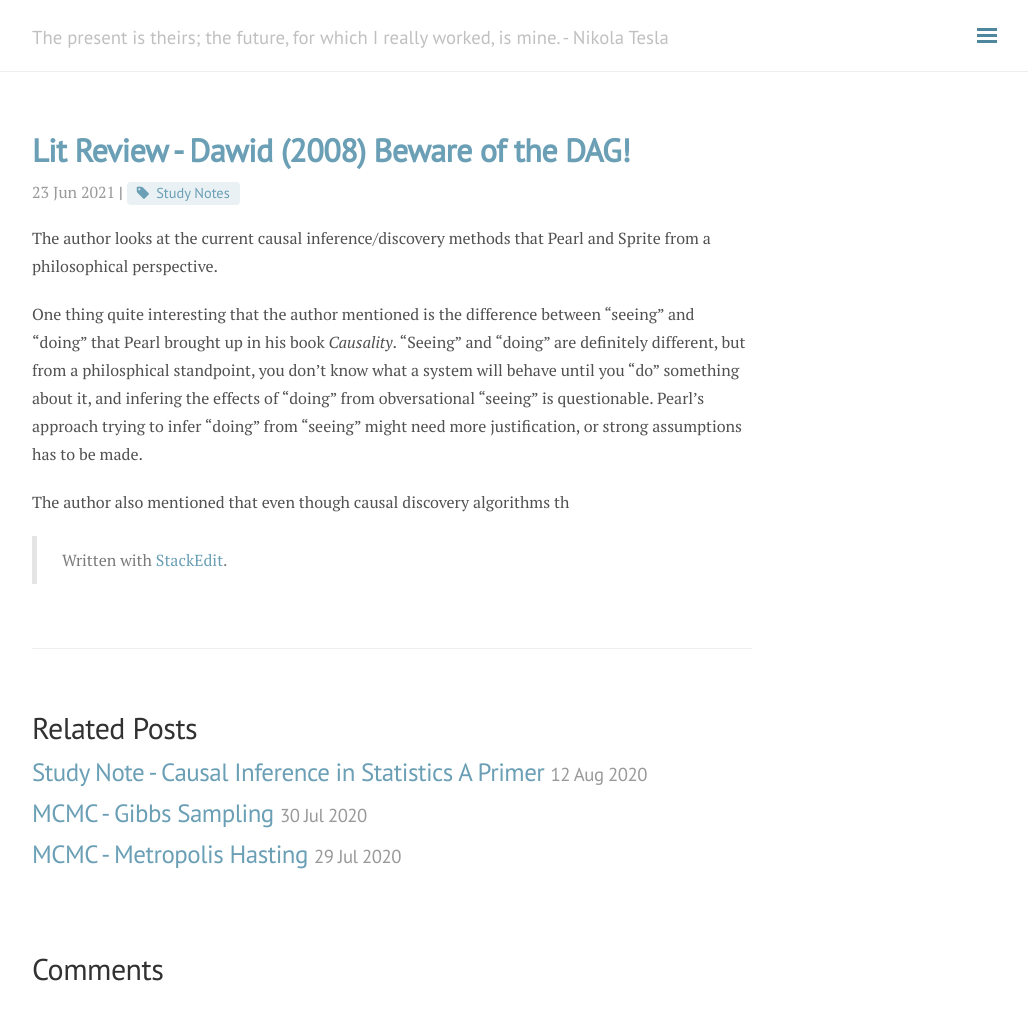
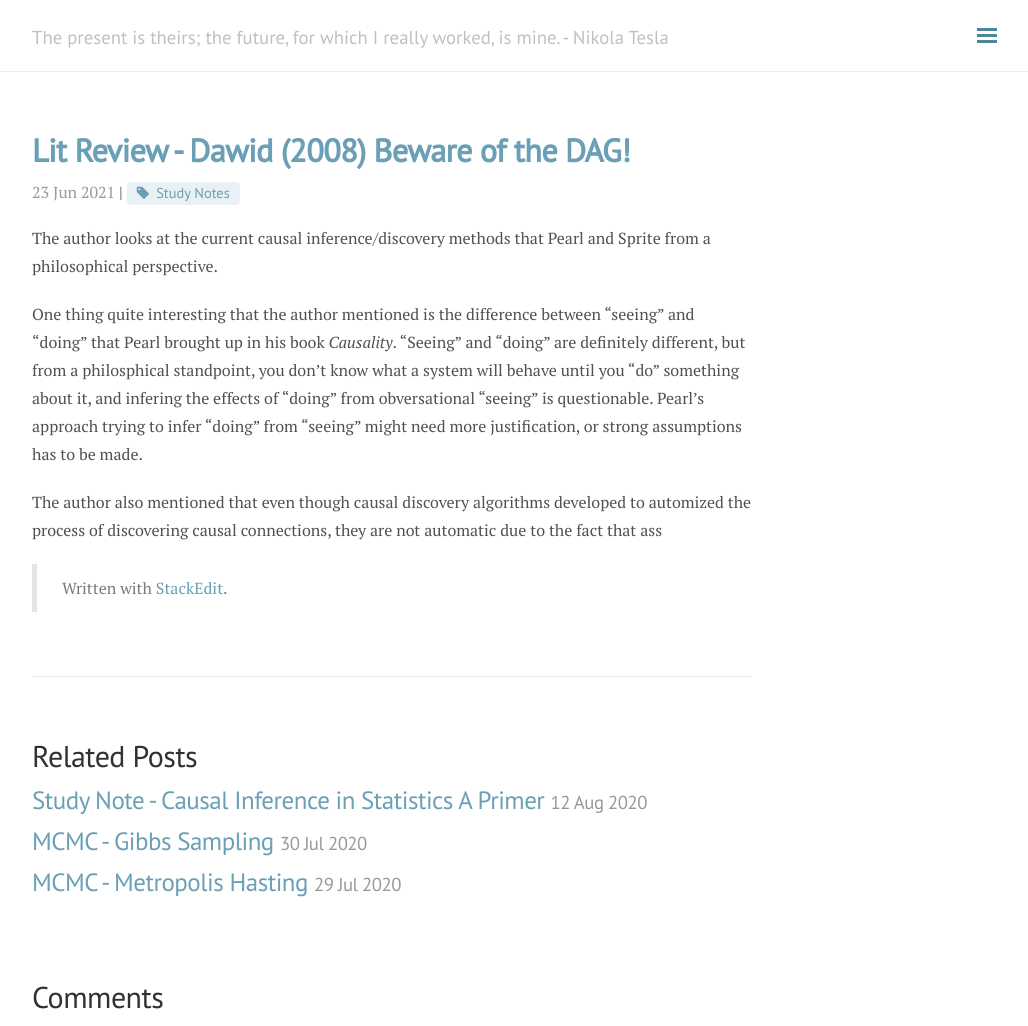
Before and after one commit to andylikescodes/andylikescodes.github.io, a Jekyll site: the page built from _posts/2021-06-23-Lit-Review-Dawid-2008.md, in a window 1280 px wide and 1026 px high. Shown: the whole window, without its empty margins (248-1276 px from the left). Built offline with Jekyll 4.4.1, drawn with Linux system fonts in a browser that asks for light colours; nearby versions of some CDN libraries; comment, search, counter and statistics services are not loaded.

Commit message:
_posts/2021-06-23-Lit-Review-Dawid-2008.md updated from https://stackedit.io/

```diff
--- a/_posts/2021-06-23-Lit-Review-Dawid-2008.md
+++ b/_posts/2021-06-23-Lit-Review-Dawid-2008.md
@@ -8,13 +8,13 @@ The author looks at the current causal inference/discovery methods that Pearl an
 
 One thing quite interesting that the author mentioned is the difference between "seeing" and "doing" that Pearl brought up in his book *Causality*. "Seeing" and "doing" are definitely different, but from a philosphical standpoint, you don't know what a system will behave until you "do" something about it, and infering the effects of "doing" from obversational "seeing" is questionable. Pearl's approach trying to infer "doing" from "seeing" might need more justification, or strong assumptions has to be made.
 
-The author also mentioned that even though causal discovery algorithms th
+The author also mentioned that even though causal discovery algorithms developed to automized the process of discovering causal connections, they are not automatic due to the fact that ass
 
 
 
 
 > Written with [StackEdit](https://stackedit.io/).
 <!--stackedit_data:
-eyJoaXN0b3J5IjpbLTE4NjcyODQ4MTUsLTE3Mzg1MzkwMCw4OT
-A4OTUxNzQsLTE1MzI2OTc4N119
+eyJoaXN0b3J5IjpbLTE0OTU0MTA3OCwtMTczODUzOTAwLDg5MD
+g5NTE3NCwtMTUzMjY5Nzg3XX0=
 -->
```
